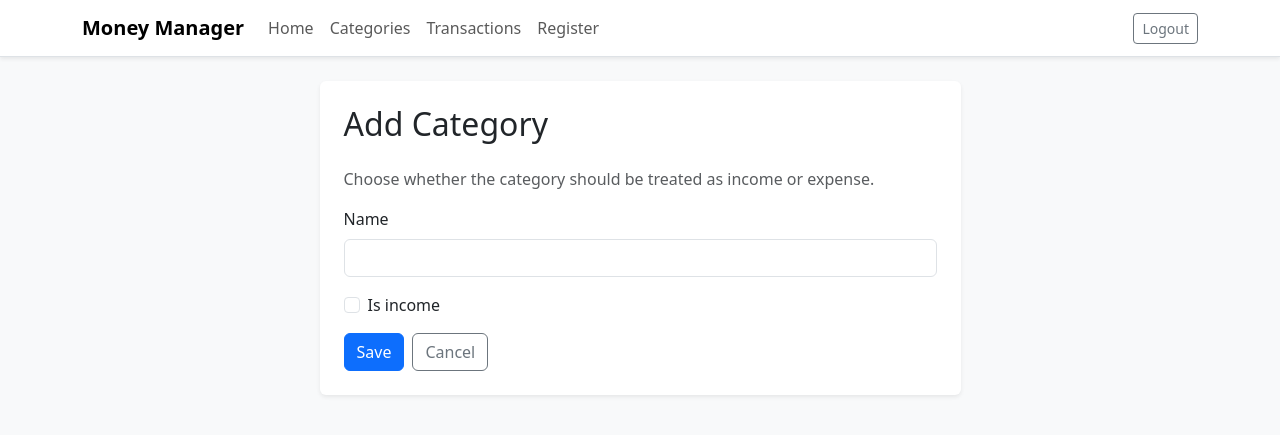
After one commit to manearalucaioana03/MoneyManager, a Django app: page /categories/add/ in a window 1280 px wide. The commit adds this page. Shown: the top 435 px of the page. Run offline with Django 5.2, Linux system fonts and the light colour scheme; a user stored in the database is signed in.

Commit message:
added the option to add categories and removed some buttons from the navbar

```diff
--- a/core/forms.py
+++ b/core/forms.py
@@ -1,6 +1,6 @@
 from django import forms
 from django.contrib.auth.forms import AuthenticationForm, UserCreationForm
-from .models import Transaction
+from .models import Category, Transaction
 from django.utils import timezone
 
 
@@ -15,7 +15,7 @@ class TransactionForm(forms.ModelForm):
             'description': forms.Textarea(attrs={'class': 'form-control', 'rows': 5}),
         }
         help_texts = {
-            'category': 'Select a category from the available list.'
+            'category': 'Select a category from the available list or add a new one.'
         }
 
     def __init__(self, *args, **kwargs):
@@ -39,6 +39,23 @@ class TransactionForm(forms.ModelForm):
         return cleaned_data
 
 
+class CategoryForm(forms.ModelForm):
+    class Meta:
+        model = Category
+        fields = ['name', 'is_income']
+        widgets = {
+            'name': forms.TextInput(attrs={'class': 'form-control'}),
+            'is_income': forms.CheckboxInput(attrs={'class': 'form-check-input'}),
+        }
+
+    def clean(self):
+        cleaned_data = super().clean()
+        name = cleaned_data.get('name')
+        if name and Category.objects.filter(name__iexact=name.strip()).exists():
+            self.add_error('name', 'This category already exists.')
+        return cleaned_data
+
+
 class RegisterForm(UserCreationForm):
     def __init__(self, *args, **kwargs):
         super().__init__(*args, **kwargs)
--- a/core/models.py
+++ b/core/models.py
@@ -19,5 +19,15 @@ class Transaction(models.Model):
 	created_at = models.DateTimeField(auto_now_add=True)
 	updated_at = models.DateTimeField(auto_now=True)
 
+	def transaction_type(self):
+		if self.category and self.category.is_income:
+			return 'Income'
+		return 'Expense'
+
+	def signed_amount(self):
+		if self.category and self.category.is_income:
+			return self.amount
+		return -self.amount
+
 	def __str__(self):
 		return f"Transaction: {self.amount} - {self.category.name if self.category else 'No Category'}"
--- a/core/templates/core/base.html
+++ b/core/templates/core/base.html
@@ -19,10 +19,10 @@
                         <a class="nav-link" href="{% url 'home' %}">Home</a>
                     </li>
                     <li class="nav-item">
-                        <a class="nav-link" href="{% url 'transaction-list' %}">Transactions</a>
+                        <a class="nav-link" href="{% url 'category-list' %}">Categories</a>
                     </li>
                     <li class="nav-item">
-                        <a class="nav-link" href="{% url 'transaction-add' %}">Add Transaction</a>
+                        <a class="nav-link" href="{% url 'transaction-list' %}">Transactions</a>
                     </li>
                     <li class="nav-item">
                         <a class="nav-link" href="{% url 'register' %}">Register</a>
--- /dev/null
+++ b/core/templates/core/category_form.html
@@ -0,0 +1,40 @@
+{% extends 'core/base.html' %}
+{% block title %}Add Category{% endblock %}
+{% block content %}
+<div class="row justify-content-center">
+    <div class="col-lg-7">
+        <div class="card shadow-sm border-0">
+            <div class="card-body p-4">
+                <h2 class="mb-4">Add Category</h2>
+                <p class="text-muted">Choose whether the category should be treated as income or expense.</p>
+                <form method="post">
+                    {% csrf_token %}
+                    {% for field in form %}
+                    <div class="mb-3">
+                        {% if field.name == 'is_income' %}
+                        <div class="form-check">
+                            {{ field }}
+                            <label class="form-check-label" for="{{ field.id_for_label }}">{{ field.label }}</label>
+                        </div>
+                        {% else %}
+                        <label class="form-label" for="{{ field.id_for_label }}">{{ field.label }}</label>
+                        {{ field }}
+                        {% endif %}
+                        {% for error in field.errors %}
+                        <div class="text-danger small">{{ error }}</div>
+                        {% endfor %}
+                    </div>
+                    {% endfor %}
+                    {% for error in form.non_field_errors %}
+                    <div class="alert alert-danger">{{ error }}</div>
+                    {% endfor %}
+                    <div class="d-flex gap-2">
+                        <button class="btn btn-primary" type="submit">Save</button>
+                        <a class="btn btn-outline-secondary" href="{% url 'category-list' %}">Cancel</a>
+                    </div>
+                </form>
+            </div>
+        </div>
+    </div>
+</div>
+{% endblock %}
--- a/core/urls.py
+++ b/core/urls.py
@@ -5,6 +5,8 @@ from .views_auth import RegisterView
 urlpatterns = [
     path('', views.home, name='home'),
     path('register/', RegisterView.as_view(), name='register'),
+    path('categories/', views.CategoryListView.as_view(), name='category-list'),
+    path('categories/add/', views.CategoryCreateView.as_view(), name='category-add'),
     path('transactions/', views.TransactionListView.as_view(), name='transaction-list'),
     path('transactions/add/', views.TransactionCreateView.as_view(), name='transaction-add'),
     path('transactions/<int:pk>/', views.TransactionDetailView.as_view(), name='transaction-detail'),
--- a/core/views.py
+++ b/core/views.py
@@ -2,12 +2,28 @@ from django.contrib.auth.mixins import LoginRequiredMixin
 from django.shortcuts import render
 from django.urls import reverse_lazy
 from django.views.generic import CreateView, UpdateView, DeleteView, DetailView, ListView
-from .models import Transaction
-from .forms import TransactionForm
+from .models import Category, Transaction
+from .forms import CategoryForm, TransactionForm
 
 
 def home(request):
 	return render(request, 'core/home.html')
+
+
+class CategoryCreateView(LoginRequiredMixin, CreateView):
+	model = Category
+	form_class = CategoryForm
+	template_name = 'core/category_form.html'
+	success_url = reverse_lazy('category-list')
+
+
+class CategoryListView(LoginRequiredMixin, ListView):
+	model = Category
+	template_name = 'core/category_list.html'
+	context_object_name = 'categories'
+
+	def get_queryset(self):
+		return Category.objects.all().order_by('name')
 
 class TransactionCreateView(LoginRequiredMixin, CreateView):
 	model = Transaction
```
Also changed, not shown: core/templates/core/category_list.html (added, +38 -0 lines), core/templates/core/home.html (+0 -26 lines), core/templates/core/transaction_detail.html (+11 -1 lines), core/templates/core/transaction_list.html (+12 -2 lines), db.sqlite3.
